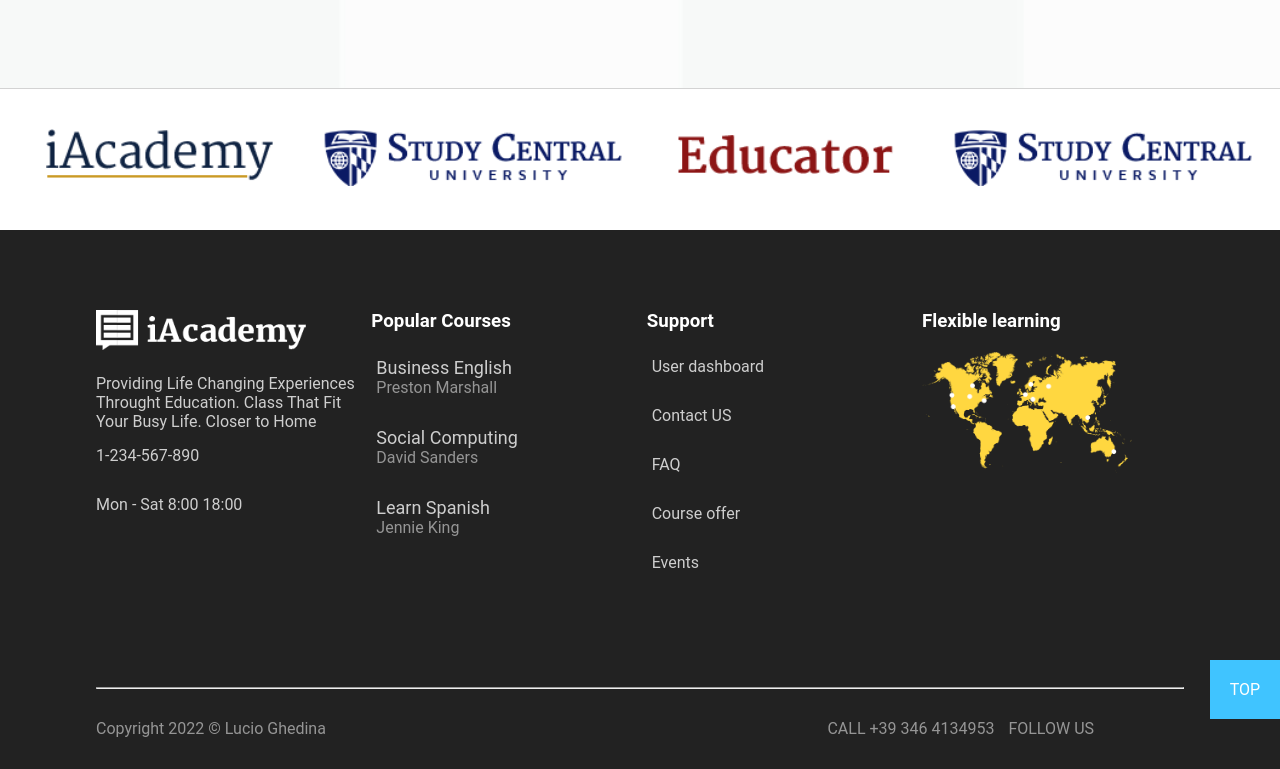
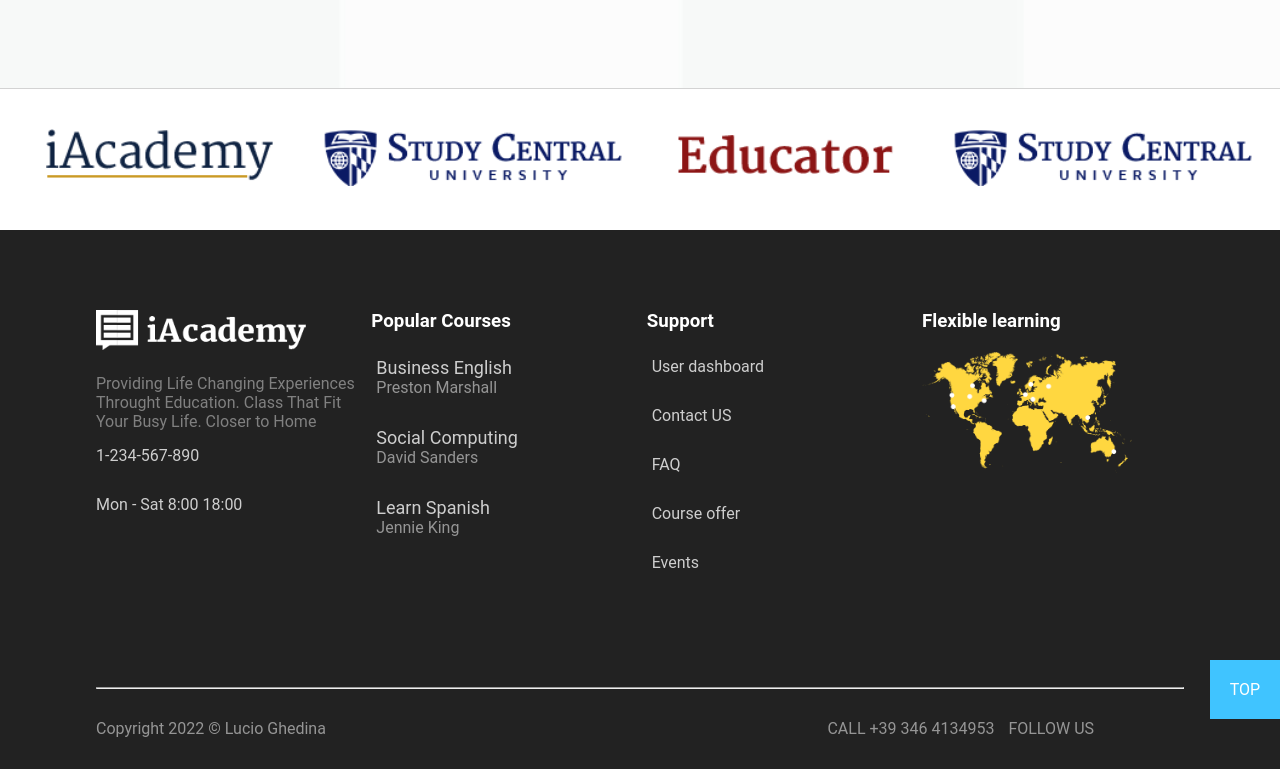
Before and after one commit to LucioGhedo/proj-html-vuejs, a Vue app: page / in a window 1280 px wide. Shown: the part 5598-6367 px from the top of the page. Built offline with nearby package versions, Linux system fonts and the light colour scheme; some icons are missing.

Commit message:
color fix

```diff
--- a/src/components/FooterComponent.vue
+++ b/src/components/FooterComponent.vue
@@ -10,7 +10,7 @@
             <div class="col-container">
                 <div class="col">
                     <img src="../assets/img/footer-logo-1.png" alt="logo">
-                    <p>
+                    <p class="gray">
                         Providing Life Changing Experiences Throught Education.
                         Class That Fit Your Busy Life. Closer to Home
                     </p>
@@ -164,4 +164,7 @@ img {
         color: $text4;
     }
 }
+.gray {
+    color: gray;
+}
 </style>
```
